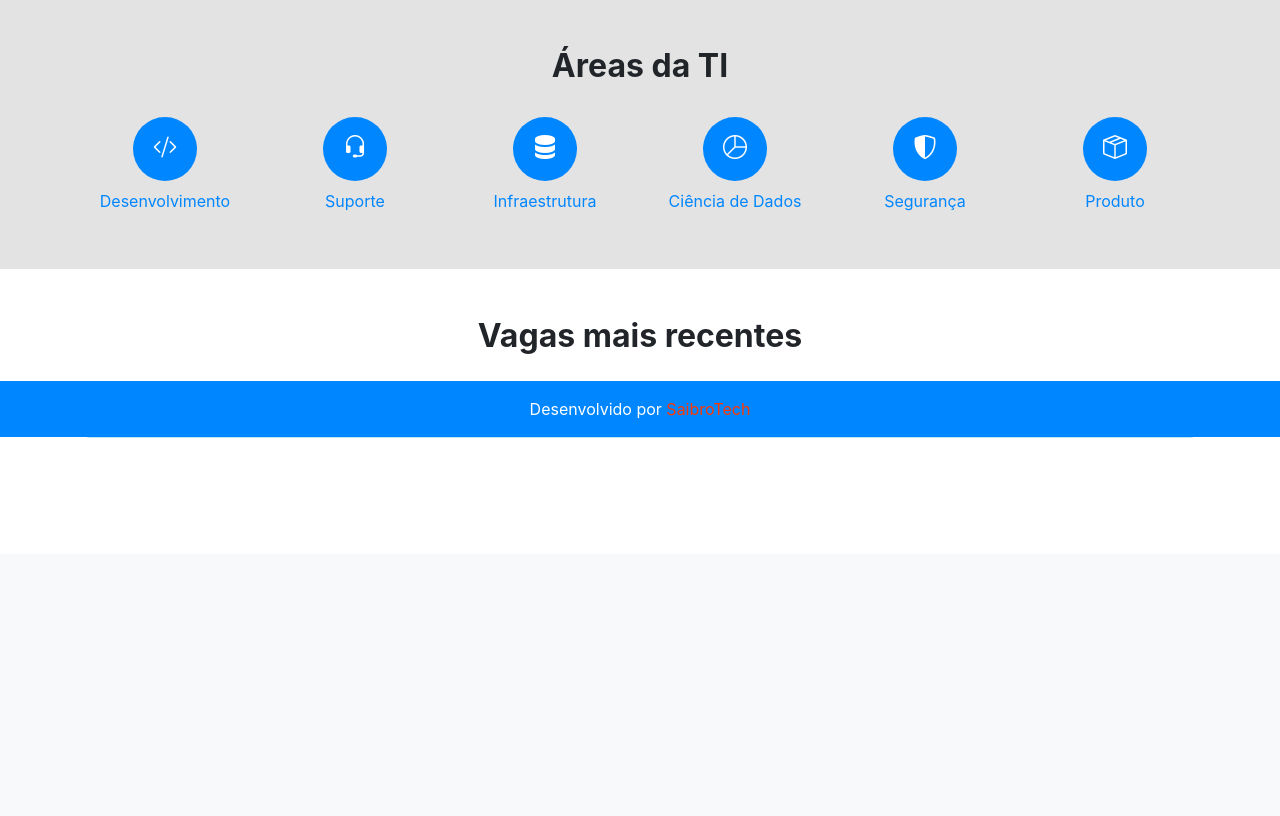
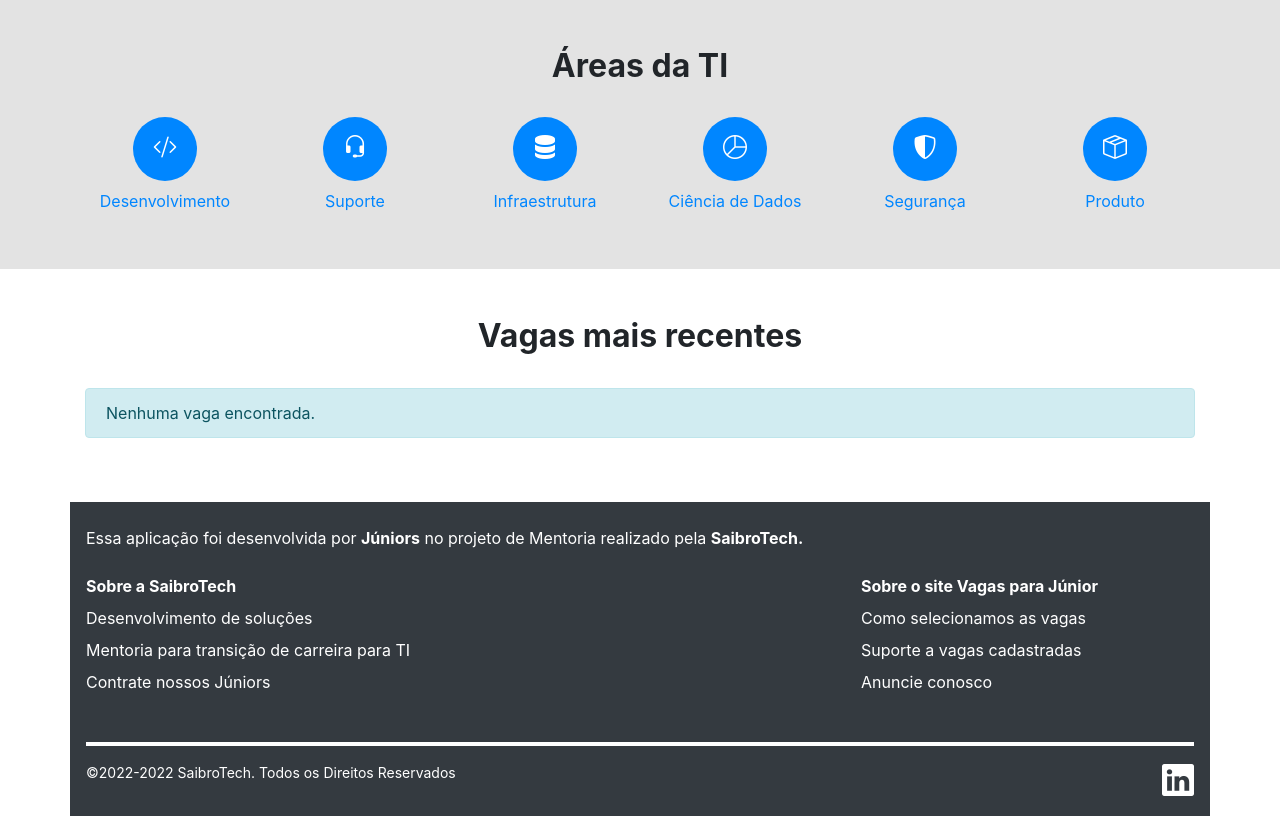
Before and after one commit to saibrotech/mentorship-backend, a Django app: page /job/ in a window 1280 px wide. Shown: the part 363-1179 px from the top of the page. Before the commit the page ends 801 px from the top, so only its background shows below. Run offline with Django 4.2, Linux system fonts and the light colour scheme; data comes from the database, SQL or seed files in the repository; data that the repository does not hold is empty; style sheets or scripts are compiled from the project's sources; parts of the project's set-up code (start-up, migrations or seed data) failed here and were passed over; some libraries are stand-ins or nearby versions.

Commit message:
footer with links

```diff
--- a/job/templates/job/index.html
+++ b/job/templates/job/index.html
@@ -25,10 +25,10 @@
 </head>
 <body>
     {% include './layout/header.html' %}
-    {% include './layout/footer.html' %}
     {% include './part/highlights.html' %}
     {% include './part/areas.html' %}
     {% include './part/jobs.html' %}
+    {% include './layout/footer.html' %}
 
     <script src="https://code.jquery.com/jquery-3.3.1.slim.min.js" integrity="sha384-q8i/X+965DzO0rT7abK41JStQIAqVgRVzpbzo5smXKp4YfRvH+8abtTE1Pi6jizo" crossorigin="anonymous"></script>
     <script src="https://cdnjs.cloudflare.com/ajax/libs/popper.js/1.14.3/umd/popper.min.js" integrity="sha384-ZMP7rVo3mIykV+2+9J3UJ46jBk0WLaUAdn689aCwoqbBJiSnjAK/l8WvCWPIPm49" crossorigin="anonymous"></script>
--- a/job/templates/job/layout/footer.html
+++ b/job/templates/job/layout/footer.html
@@ -1,5 +1,45 @@
-<footer class="fixed-bottom bg-secondary text-center p-3">
-    <div class="text-white">
-        Desenvolvido por <span class="text-primary">SaibroTech</span>
-    </div>
+<footer class="container bg-dark text-white px-3 pt-4 pb-3">
+    <nav>
+        <div>
+            <p class="mb-4">
+                Essa aplicação foi desenvolvida por <span class="font-weight-bold">Júniors</span> no projeto
+                de Mentoria realizado pela <span class="font-weight-bold">SaibroTech.</span>
+            </p>
+            <div class="d-flex flex-column flex-sm-row justify-content-between">
+                <dl class="mr-5">
+                    <dt class="mb-2">Sobre a SaibroTech</dt>
+                    <dd>
+                        <a href="#" class="text-white">Desenvolvimento de soluções</a>
+                    </dd>
+                    <dd>
+                        <a href="#" class="text-white">Mentoria para transição de carreira para TI</a>
+                    </dd>
+                    <dd>
+                        <a href="#" class="text-white">Contrate nossos Júniors</a>
+                    </dd>
+                </dl>
+                <dl class="mr-5 pr-5">
+                    <dt class="mb-2">Sobre o site Vagas para Júnior</dt>
+                    <dd>
+                        <a href="#" class="text-white">Como selecionamos as vagas</a>
+                    </dd>
+                    <dd>
+                        <a href="#" class="text-white">Suporte a vagas cadastradas</a>
+                    </dd>
+                    <dd>
+                        <a href="#" class="text-white">Anuncie conosco</a>
+                    </dd>
+                </dl>
+            </div>
+            <div class="divider mt-4 pb-1 bg-white"></div>
+            <div class="d-flex flex-fill mt-3 justify-content-between">
+                <small>&copy;2022-2022 SaibroTech. Todos os Direitos Reservados</small>
+                <div class="pl-2">
+                    <a href="https://www.linkedin.com/company/saibrotech/">
+                        <i class="bi bi-linkedin h2 text-white"></i>
+                    </a>
+                </div>
+            </div>
+        </div>
+    </nav>
 </footer>
--- a/job/templates/job/part/jobs.html
+++ b/job/templates/job/part/jobs.html
@@ -1,6 +1,6 @@
 {% load static %}
 {% load job_tags %}
-<div class="container">
+<div class="container mb-5">
     <h2 class="font-weight-bold text-center p-4">Vagas mais recentes</h2>
     {% if not jobs %}
     <div class="alert alert-info" role="alert">
--- a/static/css/styles.css
+++ b/static/css/styles.css
@@ -1,6 +1,5 @@
 body {
     padding-top: 100px;
-    padding-bottom: 100px;
 }
 
 .bg-gray {
```
